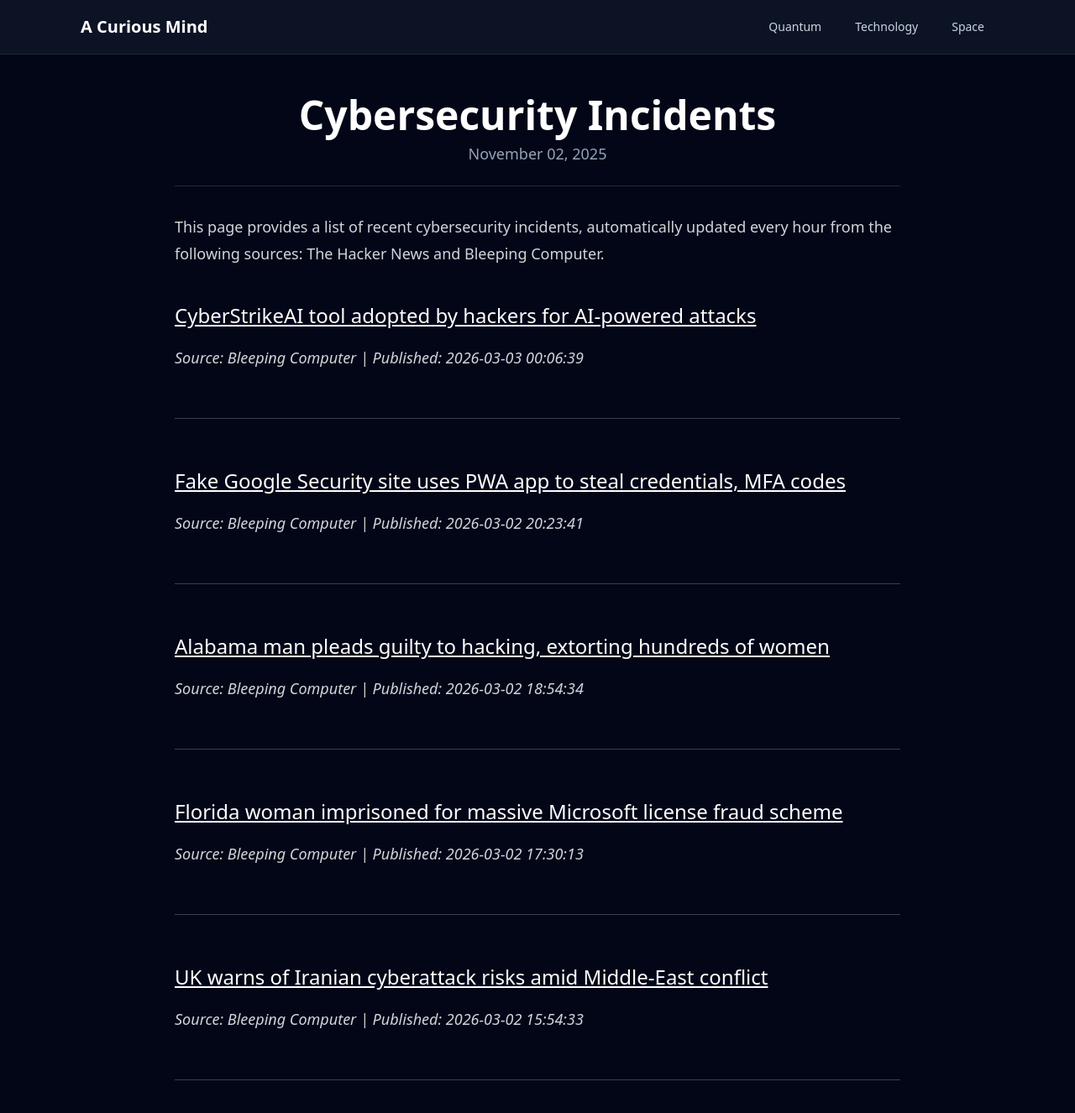
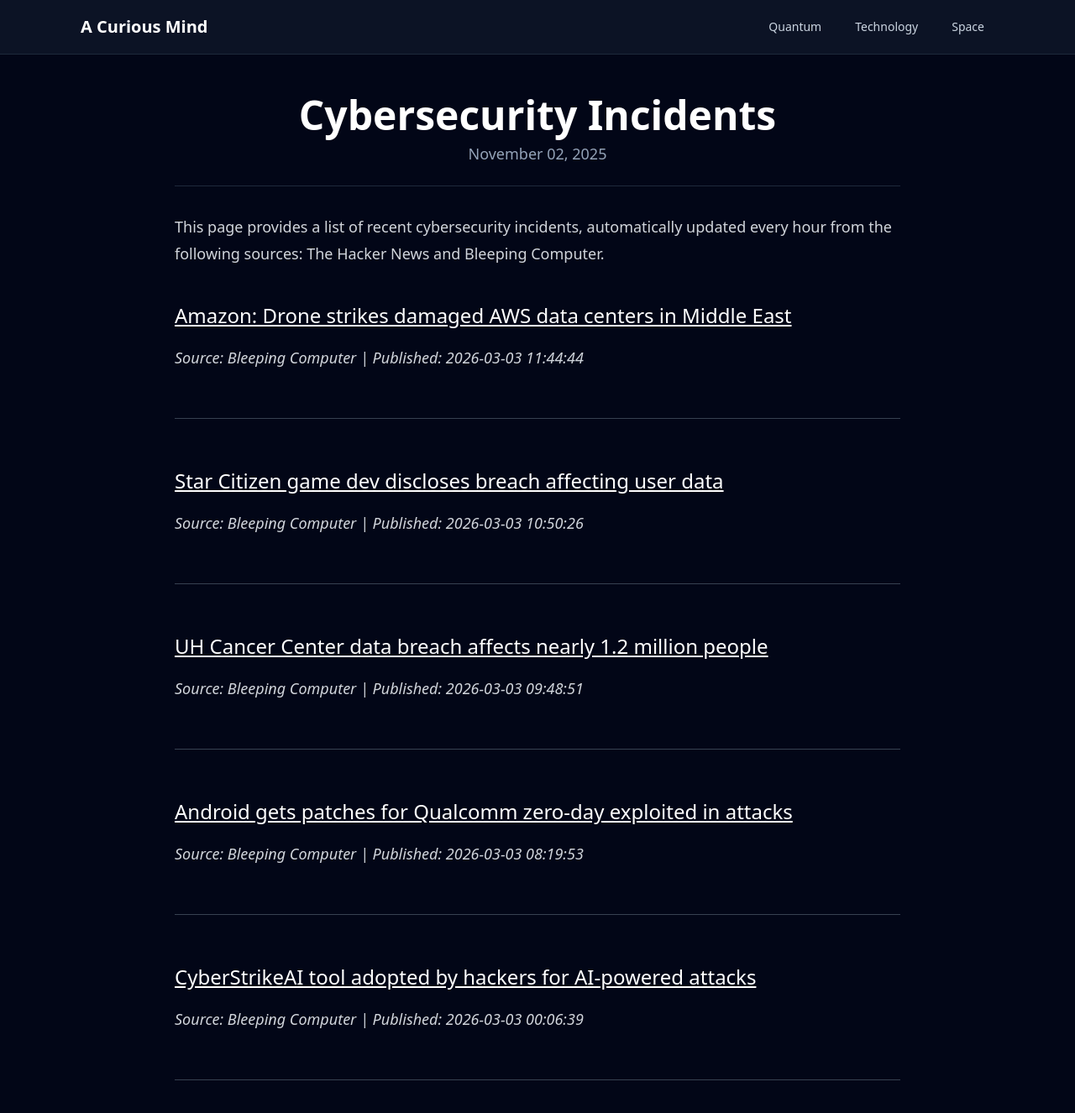
Before and after one commit to onehl7/onehl7.github.io, a Jekyll site: the page built from _posts/2025-11-02-cybersecurity-incidents.md, in a window 1280 px wide and 1400 px high. Shown: the top 1326 px of the window at 84% size. Built offline with Jekyll 4.4.1, drawn with Linux system fonts in a browser that asks for light colours; nearby versions of some CDN libraries.

Commit message:
Update news data

```diff
--- a/_data/news.json
+++ b/_data/news.json
@@ -1,32 +1,32 @@
 [
+  {
+    "source": "Bleeping Computer",
+    "title": "Amazon: Drone strikes damaged AWS data centers in Middle East",
+    "link": "https://www.bleepingcomputer.com/news/technology/amazon-drone-strikes-damaged-aws-data-centers-in-middle-east/",
+    "published": "2026-03-03 11:44:44"
+  },
+  {
+    "source": "Bleeping Computer",
+    "title": "Star Citizen game dev discloses breach affecting user data",
+    "link": "https://www.bleepingcomputer.com/news/security/star-citizen-game-dev-discloses-breach-affecting-user-data/",
+    "published": "2026-03-03 10:50:26"
+  },
+  {
+    "source": "Bleeping Computer",
+    "title": "UH Cancer Center data breach affects nearly 1.2 million people",
+    "link": "https://www.bleepingcomputer.com/news/security/university-of-hawaii-cancer-center-ransomware-attack-affects-nearly-12-million-people/",
+    "published": "2026-03-03 09:48:51"
+  },
+  {
+    "source": "Bleeping Computer",
+    "title": "Android gets patches for Qualcomm zero-day exploited in attacks",
+    "link": "https://www.bleepingcomputer.com/news/security/google-patches-android-zero-day-actively-exploited-in-attacks/",
+    "published": "2026-03-03 08:19:53"
+  },
   {
     "source": "Bleeping Computer",
     "title": "CyberStrikeAI tool adopted by hackers for AI-powered attacks",
     "link": "https://www.bleepingcomputer.com/news/security/cyberstrikeai-tool-adopted-by-hackers-for-ai-powered-attacks/",
     "published": "2026-03-03 00:06:39"
-  },
-  {
-    "source": "Bleeping Computer",
-    "title": "Fake Google Security site uses PWA app to steal credentials, MFA codes",
-    "link": "https://www.bleepingcomputer.com/news/security/fake-google-security-site-uses-pwa-app-to-steal-credentials-mfa-codes/",
-    "published": "2026-03-02 20:23:41"
-  },
-  {
-    "source": "Bleeping Computer",
-    "title": "Alabama man pleads guilty to hacking, extorting hundreds of women",
-    "link": "https://www.bleepingcomputer.com/news/security/alabama-man-pleads-guilty-to-hacking-extorting-hundreds-of-women/",
-    "published": "2026-03-02 18:54:34"
-  },
-  {
-    "source": "Bleeping Computer",
-    "title": "Florida woman imprisoned for massive Microsoft license fraud scheme",
-    "link": "https://www.bleepingcomputer.com/news/security/florida-woman-imprisoned-for-massive-microsoft-license-fraud-scheme/",
-    "published": "2026-03-02 17:30:13"
-  },
-  {
-    "source": "Bleeping Computer",
-    "title": "UK warns of Iranian cyberattack risks amid Middle-East conflict",
-    "link": "https://www.bleepingcomputer.com/news/security/uk-warns-of-iranian-cyberattack-risks-amid-middle-east-conflict/",
-    "published": "2026-03-02 15:54:33"
   }
 ]
```
